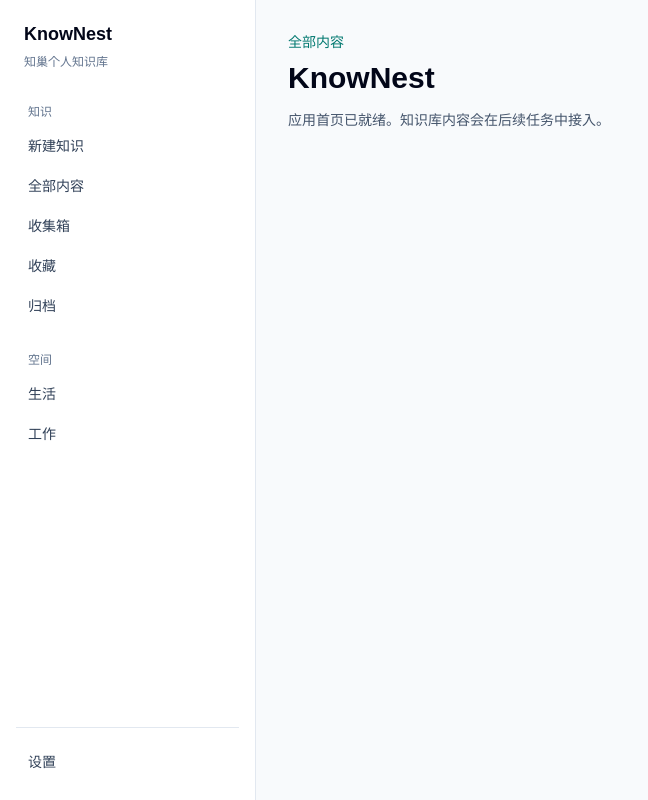
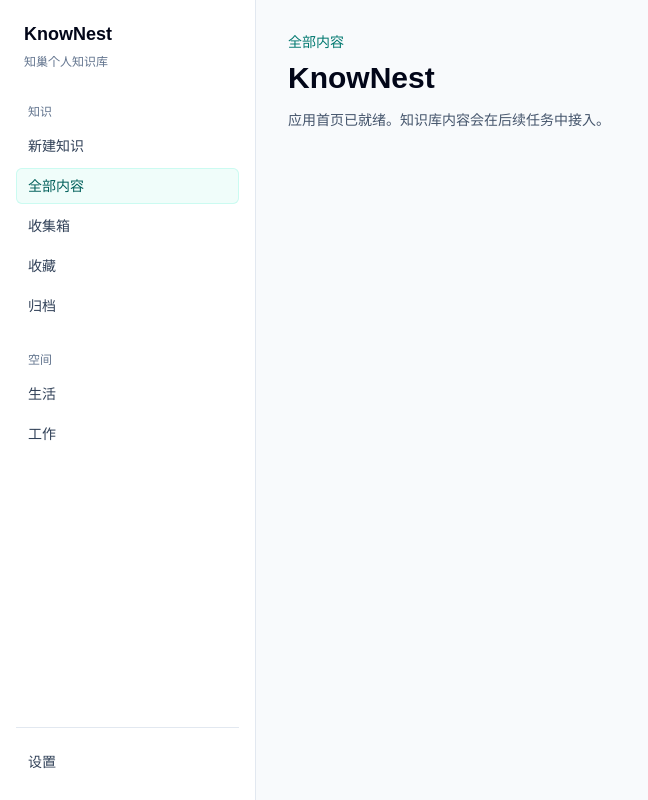
Before and after one commit to lihao-24/KnowNest, a Next.js app: page /app in a window 1280 px wide. Shown: the whole page, without its empty margins (0-648 px from the left). Built offline with nearby package versions, Linux system fonts and the light colour scheme.

Commit message:
feat: add app navigation

```diff
--- a/src/components/layout/app-shell.tsx
+++ b/src/components/layout/app-shell.tsx
@@ -1,11 +1,14 @@
 import type { ReactNode } from "react";
+import { Suspense } from "react";
 
 import { AppSidebar } from "@/components/layout/app-sidebar";
 
 export function AppShell({ children }: { children: ReactNode }) {
   return (
     <div className="flex min-h-dvh bg-slate-50 text-slate-950">
-      <AppSidebar />
+      <Suspense fallback={null}>
+        <AppSidebar />
+      </Suspense>
       <main className="min-w-0 flex-1">
         <div className="mx-auto w-full max-w-6xl px-4 py-8 sm:px-6 lg:px-8">
           {children}
--- /dev/null
+++ b/src/components/layout/app-sidebar-nav.ts
@@ -0,0 +1,41 @@
+export type SidebarNavItem = {
+  href: string;
+  label: string;
+  space?: "life" | "work";
+};
+
+type SidebarSearchParams = Pick<URLSearchParams, "get">;
+
+export const primaryNavItems: SidebarNavItem[] = [
+  { href: "/app/items/new", label: "新建知识" },
+  { href: "/app", label: "全部内容" },
+  { href: "/app/inbox", label: "收集箱" },
+  { href: "/app/favorites", label: "收藏" },
+  { href: "/app/archive", label: "归档" },
+];
+
+export const spaceNavItems: SidebarNavItem[] = [
+  { href: "/app?space=life", label: "生活", space: "life" },
+  { href: "/app?space=work", label: "工作", space: "work" },
+];
+
+export const settingsNavItem: SidebarNavItem = {
+  href: "/app/settings",
+  label: "设置",
+};
+
+export function isSidebarNavItemActive(
+  item: SidebarNavItem,
+  pathname: string,
+  searchParams: SidebarSearchParams,
+) {
+  if (item.space) {
+    return pathname === "/app" && searchParams.get("space") === item.space;
+  }
+
+  if (item.href === "/app") {
+    return pathname === "/app" && searchParams.get("space") === null;
+  }
+
+  return pathname === item.href;
+}
--- a/src/components/layout/app-sidebar.tsx
+++ b/src/components/layout/app-sidebar.tsx
@@ -1,30 +1,49 @@
+"use client";
+
 import Link from "next/link";
+import { usePathname, useSearchParams } from "next/navigation";
 
-const primaryNavItems = [
-  { href: "/app/items/new", label: "新建知识" },
-  { href: "/app", label: "全部内容" },
-  { href: "/app/inbox", label: "收集箱" },
-  { href: "/app/favorites", label: "收藏" },
-  { href: "/app/archive", label: "归档" },
-];
+import {
+  isSidebarNavItemActive,
+  primaryNavItems,
+  settingsNavItem,
+  spaceNavItems,
+  type SidebarNavItem,
+} from "@/components/layout/app-sidebar-nav";
 
-const spaceNavItems = [
-  { href: "/app?space=life", label: "生活" },
-  { href: "/app?space=work", label: "工作" },
-];
+const sidebarLinkBaseClass =
+  "block rounded-md px-3 py-2 text-sm font-medium transition";
 
-function SidebarLink({ href, label }: { href: string; label: string }) {
+function SidebarLink({
+  isActive,
+  item,
+}: {
+  isActive: boolean;
+  item: SidebarNavItem;
+}) {
   return (
     <Link
-      className="block rounded-md px-3 py-2 text-sm font-medium text-slate-700 transition hover:bg-slate-100 hover:text-slate-950"
-      href={href}
+      aria-current={isActive ? "page" : undefined}
+      className={
+        isActive
+          ? `${sidebarLinkBaseClass} bg-teal-50 text-teal-800 ring-1 ring-inset ring-teal-100`
+          : `${sidebarLinkBaseClass} text-slate-700 hover:bg-slate-100 hover:text-slate-950`
+      }
+      href={item.href}
     >
-      {label}
+      {item.label}
     </Link>
   );
 }
 
 export function AppSidebar() {
+  const pathname = usePathname();
+  const searchParams = useSearchParams();
+
+  function isActive(item: SidebarNavItem) {
+    return isSidebarNavItemActive(item, pathname, searchParams);
+  }
+
   return (
     <aside className="hidden min-h-dvh w-64 shrink-0 border-r border-slate-200 bg-white px-4 py-5 md:flex md:flex-col">
       <div className="px-2">
@@ -43,7 +62,11 @@ export function AppSidebar() {
           <p className="px-3 text-xs font-medium text-slate-500">知识</p>
           <div className="mt-2 space-y-1">
             {primaryNavItems.map((item) => (
-              <SidebarLink key={item.href} {...item} />
+              <SidebarLink
+                key={item.href}
+                isActive={isActive(item)}
+                item={item}
+              />
             ))}
           </div>
         </div>
@@ -52,13 +75,20 @@ export function AppSidebar() {
           <p className="px-3 text-xs font-medium text-slate-500">空间</p>
           <div className="mt-2 space-y-1">
             {spaceNavItems.map((item) => (
-              <SidebarLink key={item.href} {...item} />
+              <SidebarLink
+                key={item.href}
+                isActive={isActive(item)}
+                item={item}
+              />
             ))}
           </div>
         </div>
 
         <div className="mt-auto border-t border-slate-200 pt-4">
-          <SidebarLink href="/app/settings" label="设置" />
+          <SidebarLink
+            isActive={isActive(settingsNavItem)}
+            item={settingsNavItem}
+          />
         </div>
       </nav>
     </aside>
```
Also changed, not shown: 1 other file (tests, documents, lock files or other folders).
